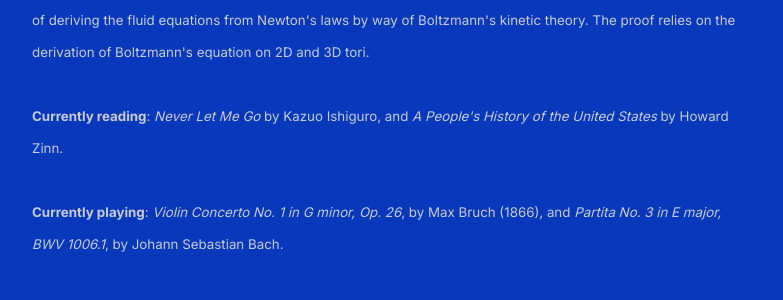
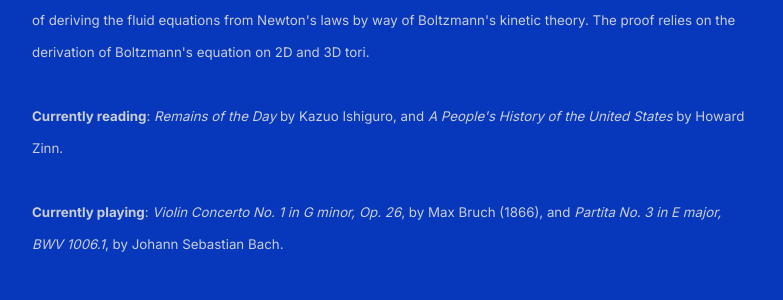
Before and after one commit to shihankanungo/shihankanungo.github.io, a Jekyll site: the page built from index.md, in a window 1280 px wide. Shown: the part 1038-1338 px from the top of the page, without its empty margins (248-1031 px from the left). Built offline with Jekyll 4.4.1, drawn with Linux system fonts in a browser that asks for light colours.

Commit message:
Update _config.yml

```diff
--- a/_config.yml
+++ b/_config.yml
@@ -11,7 +11,7 @@
           <br /><br />
           <small><b>Recent news</b>: Mathematicians have finally succeeded in unifying the laws of physics that govern the motions of particles at different scales. In a recent paper uploaded to arXiv, mathematicians Yu Deng, Zaher Hani, and Xiao Ma claim to resolve a question set by mathematician David Hilbert in 1900 as part of an ambitious program for all mathematicians of the 20th century &mdash; and could deepen our understanding of the complex behaviour of fluids in the atmosphere and oceans. In this paper, they rigorously derive the fundamental PDEs of fluid mechanics, such as the compressible Euler and incompressible Navier-Stokes-Fourier equations, starting from the hard sphere particle systems undergoing elastic collisions. This resolves Hilbert's sixth problem, as it pertains to the program of deriving the fluid equations from Newton's laws by way of Boltzmann's kinetic theory. The proof relies on the derivation of Boltzmann's equation on 2D and 3D tori.</small>
           <br /><br />
-          <small><b>Currently reading</b>: <i>Never Let Me Go</i> by Kazuo Ishiguro, and <i>A People's History of the United States</i> by Howard Zinn.</small>
+          <small><b>Currently reading</b>: <i>Remains of the Day</i> by Kazuo Ishiguro, and <i>A People's History of the United States</i> by Howard Zinn.</small>
           <br /><br />
           <small><b>Currently playing</b>: <i>Violin Concerto No. 1 in G minor, Op. 26</i>, by Max Bruch (1866), and <i>Partita No. 3 in E major, BWV 1006.1</i>, by Johann Sebastian Bach.</small>
           <br /><br />
```
